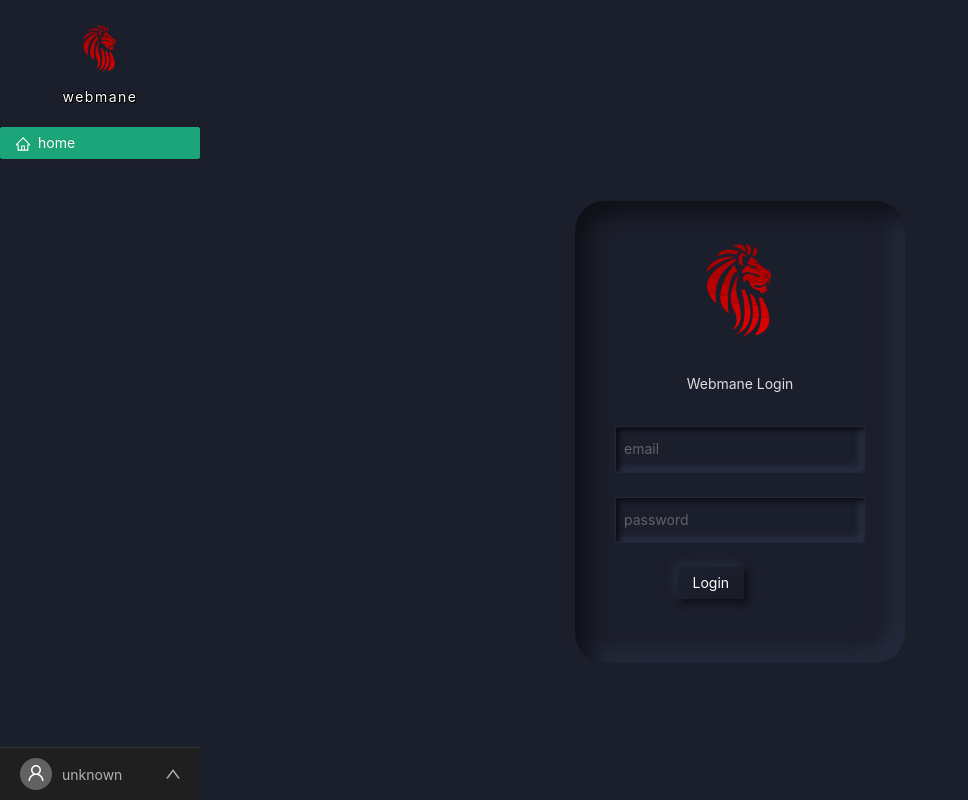
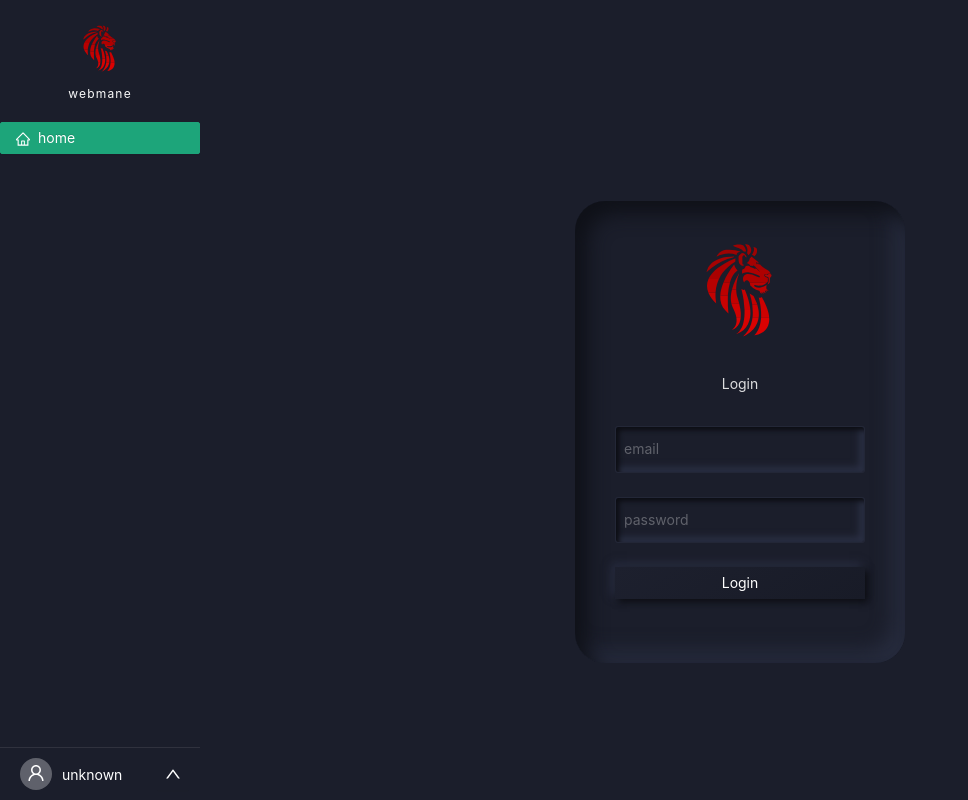
Before and after one commit to sjbavier/wm-react2, a React (Create React App) app: page /login in a window 1280 px wide. Shown: the whole page, without its empty margins (0-968 px from the left). Built offline with nearby package versions, Linux system fonts and the light colour scheme.

Commit message:
initial tailwind and neumorphism stuff

```diff
--- a/src/components/button/NeuButton.tsx
+++ b/src/components/button/NeuButton.tsx
@@ -1,12 +1,9 @@
-// import { InputProps } from 'antd/lib/input/Input'
 import { Button } from 'antd';
 import styled from 'styled-components';
 
-export const NeuButton = styled(Button)`
-border-radius: 0px;
-border: transparent;
-background: linear-gradient(145deg, #1d202e, #181b27);
-box-shadow:  3px 3px 7px #0b0c11,
-             -3px -3px 9px #2b3045;
-  }
+export const NeuButton = styled((props) => <Button {...props} />)`
+  border-radius: 0px;
+  border: transparent;
+  background: linear-gradient(145deg, #1d202e, #181b27);
+  box-shadow: 3px 3px 7px #0b0c11, -3px -3px 9px #2b3045;
 `;
--- a/src/components/form/input/NeuInput.tsx
+++ b/src/components/form/input/NeuInput.tsx
@@ -4,14 +4,12 @@ import styled from 'styled-components';
 
 export const NeuInput = styled(AntInput)`
   padding: 0.7rem 0.5rem;
-  border-color:#262a3cbd;
+  border-color: #262a3cbd;
   border-radius: 3px;
   background: #1b1e2b !important;
   background-color: #1b1e2b !important;
   box-shadow: inset 3px 3px 5px #0c0d13, inset -5px -5px 7px #2a2f43;
-  // background-color: -internal-light-dark(#1b1e2b), rgba(#1b1e2b)) !important;
   &:focus {
     box-shadow: inset 3px 3px 5px #0c0d13, inset -5px -5px 7px #2a2f43 !important;
   }
-  }
 `;
--- a/src/components/login/LoginForm.tsx
+++ b/src/components/login/LoginForm.tsx
@@ -1,6 +1,6 @@
 import { FC, useState, useContext } from 'react';
 import { Navigate, useSearchParams } from 'react-router-dom';
-import { Form, Button, Alert } from 'antd';
+import { Form, Alert } from 'antd';
 import { AuthContext } from '../auth/AuthContext';
 import { IAuth } from '../auth/useAuth';
 
@@ -93,7 +93,7 @@ const LoginForm: FC = () => {
               />
             </div>
             <div className={styles.logo_item}>
-              <h1>Webmane Login</h1>
+              <h1>Login</h1>
             </div>
           </div>
           <Form onFinish={(values: TFValues) => formSubmit(values)}>
@@ -134,12 +134,13 @@ const LoginForm: FC = () => {
                 onChange={onPasswordChange}
               />
             </Form.Item>
-            <Form.Item label="" wrapperCol={{ offset: 6 }}>
+            <Form.Item label="">
               <NeuButton
                 type="primary"
                 htmlType="submit"
                 loading={loading}
                 disabled={loading}
+                className="w-full"
               >
                 Login
               </NeuButton>
--- a/src/components/nav/Nav.module.scss
+++ /dev/null
@@ -1,127 +0,0 @@
-@import "../../global.scss";
-
-.nav_wrapper {
-  height: 100vh;
-  display: flex;
-  flex-direction: column;
-  flex-wrap: wrap;
-}
-
-.column_wrapper {
-  display: flex;
-  flex-direction: column;
-  height: 100%;
-}
-
-.menu {
-  height: 150px;
-  color: $black;
-}
-
-.logo_wrapper {
-  display: flex;
-  justify-content: center;
-  align-items: center;
-  cursor: pointer;
-}
-
-.logo {
-  max-width: calc(200px / 4);
-  width: 100%;
-  padding: 24px 0 12px 0;
-}
-
-.logo_text {
-  color: #fff;
-  size: 2rem;
-  text-align: center;
-  letter-spacing: 1.5px;
-  text-shadow: 1px 1px 0px $black, -1px -1px 0px $black, 0px 1px 0px $black,
-    0px -1px 0px $black;
-}
-
-.logo_subtext {
-  color: rgba(255, 255, 255, 0.09);
-  size: 3rem;
-  letter-spacing: 2px;
-  text-align: center;
-}
-
-.menu_flex {
-  display: flex;
-  align-items: flex-end;
-}
-
-.flex_grow_1 {
-  flex-grow: 1;
-}
-
-.user_pop_up_wrapper {
-  position: absolute;
-  bottom: 53px;
-  width: 200px;
-  grid-template-columns: 1fr 1fr;
-  color: $white65;
-  border-top: 1px solid rgba(255, 255, 255, 0.09);
-  opacity: 0;
-  display: none;
-  .active {
-    display: inline-grid;
-    opacity: 100;
-  }
-  :nth-child(odd) .user_item {
-    border-right: 1px solid rgba(255, 255, 255, 0.09);
-  }
-  .user_item {
-    height: 4.5rem;
-    align-self: center;
-    justify-self: stretch;
-    align-items: center;
-    display: flex;
-    flex-direction: column;
-    justify-content: center;
-    cursor: pointer;
-    background: darken($dark_bg, 3%);
-    &:hover {
-      background: lighten($dark_bg, 5%);
-    }
-    div {
-      align-self: center;
-      align-items: center;
-      font-size: 0.9em;
-      color: $white65;
-    }
-  }
-}
-
-.user_box {
-  display: inline-grid;
-  grid-template-columns: [first] 52px [second] 2fr [third] 1fr;
-  column-gap: 10px;
-  border-top: 1px solid rgba(255, 255, 255, 0.09);
-  width: 200px;
-  user-select: none;
-  cursor: pointer;
-  background: $dark_bg;
-  &:hover {
-    background: lighten($dark_bg, 5%);
-  }
-
-  .user_avatar {
-    margin: 10px 10px 10px 20px;
-    align-self: center;
-  }
-
-  .user_text {
-    vertical-align: middle;
-    color: $white65;
-    align-self: center;
-  }
-
-  .user_button {
-    background: none;
-    color: $white65;
-    border: none;
-    align-self: center;
-  }
-}
--- a/src/components/nav/Nav.tsx
+++ b/src/components/nav/Nav.tsx
@@ -13,16 +13,15 @@ import {
 import { AuthContext } from '../auth/AuthContext';
 import webmaneLogo from '../../img/LionHeadLOGO.svg';
 
-import styles from './Nav.module.scss';
 import Text from 'antd/lib/typography/Text';
 import styled from 'styled-components';
+import { DivWrapper } from '../../models/models';
 
 const Nav: FC = () => {
   const navigate = useNavigate();
   const { isLoggedIn, setIsLoggedIn, setToken, user, setUser } =
     useContext(AuthContext);
-  const [loginOpacity, setLoginOpacity] = useState<number>(0);
-  const [loginDisplay, setLoginDisplay] = useState<string>('none');
+  const [popUp, setPopUp] = useState<boolean>(false);
 
   const logout = (ev: React.MouseEvent<HTMLDivElement>) => {
     setToken('');
@@ -31,30 +30,30 @@ const Nav: FC = () => {
     navigate('');
   };
 
-  const userMenu = {
-    opacity: loginOpacity,
-    display: loginDisplay
-  };
-
   const handleAvatarClick = (e: React.MouseEvent<HTMLDivElement>): void => {
     e.preventDefault();
-    if (loginOpacity) {
-      setLoginOpacity(0);
-      setLoginDisplay('none');
-      return;
-    }
-    setLoginOpacity(100);
-    setLoginDisplay('inline-grid');
+    console.log(popUp);
+    setPopUp(!popUp);
   };
 
   return (
     <header>
       <NavWrapper className="flex h-screen flex-col flex-wrap ">
-        <div className={styles.column_wrapper}>
-          <div className={styles.logo_wrapper} onClick={() => navigate('')}>
-            <img className={styles.logo} src={webmaneLogo} alt="Webmane logo" />
+        <div className="flex flex-col h-full">
+          <div
+            className="flex justify-center items-center cursor-pointer"
+            onClick={() => navigate('')}
+          >
+            <img
+              className="w-full pt-6 pb-3"
+              src={webmaneLogo}
+              alt="Webmane logo"
+              style={{ maxWidth: 'calc(200px / 4)' }}
+            />
           </div>
-          <h1 className={styles.logo_text}>webmane</h1>
+          <h1 className="text-zinc-50 text-center tracking-widest text-xs">
+            webmane
+          </h1>
           <div className="grow ">
             <Button
               type="primary"
@@ -86,64 +85,122 @@ const Nav: FC = () => {
             )}
           </div>
 
-          <div className={styles.user_box} onClick={handleAvatarClick}>
-            <div className={styles.user_pop_up_wrapper} style={userMenu}>
+          <UserBox onClick={handleAvatarClick}>
+            <UserPopUpWrapper className={popUp ? '' : 'invisible collapsed'}>
               {isLoggedIn && user && (
                 <>
-                  <div className={styles.user_item} onClick={logout}>
+                  <UserItem onClick={logout}>
                     <div>
                       <UserOutlined />
                     </div>
                     <div>Logout</div>
-                  </div>
-                  <div
-                    className={styles.user_item}
-                    onClick={() => navigate('/dashboard')}
-                  >
+                  </UserItem>
+                  <UserItem onClick={() => navigate('/dashboard')}>
                     <div>
                       <ApartmentOutlined />
                     </div>
                     <div>Dashboard</div>
-                  </div>
+                  </UserItem>
                 </>
               )}
               {!isLoggedIn && (
                 <>
-                  <div
-                    className={styles.user_item}
-                    onClick={() => navigate('/login')}
-                  >
+                  <UserItem onClick={() => navigate('/login')}>
                     <div>
                       <UserOutlined />
                     </div>
                     <div>Login</div>
-                  </div>
-                  <div
-                    className={styles.user_item}
-                    onClick={() => navigate('/Signup')}
-                  >
+                  </UserItem>
+                  <UserItem onClick={() => navigate('/Signup')}>
                     <div>
                       <UserAddOutlined />
                     </div>
                     <div>Signup</div>
-                  </div>
+                  </UserItem>
                 </>
               )}
-            </div>
-            <Avatar icon={<UserOutlined />} className={styles.user_avatar} />
-            <Text ellipsis={true} className={styles.user_text}>
-              {user ? user : 'unknown'}
-            </Text>
-            <Button
-              className={styles.user_button}
-              icon={<UpOutlined />}
-            ></Button>
-          </div>
+            </UserPopUpWrapper>
+            <UserAvatar icon={<UserOutlined />} />
+            <UserText ellipsis={true}>{user ? user : 'unknown'}</UserText>
+            <UserButton icon={<UpOutlined />}></UserButton>
+          </UserBox>
         </div>
       </NavWrapper>
     </header>
   );
 };
+
+const UserAvatar = styled(Avatar)`
+  margin: 10px 10px 10px 20px;
+  align-self: center;
+`;
+
+const UserText = styled(Text)`
+  vertical-align: middle;
+  color: #fff;
+  align-self: center;
+`;
+
+const UserButton = styled(Button)`
+  background: none;
+  color: #fff;
+  border: none;
+  align-self: center;
+`;
+
+const UserItem = styled.div`
+  align-self: center;
+  justify-self: stretch;
+  align-items: center;
+  display: flex;
+  flex-direction: column;
+  justify-content: center;
+  transition: all 0.2s ease-in;
+  height: 3.31rem;
+  cursor: pointer;
+  &:hover {
+    background-color: rgba(255, 255, 255, 0.03);
+  }
+  > div {
+    align-self: center;
+    align-items: center;
+    font-size: 0.9em;
+    color: #fff;
+  }
+`;
+
+const UserBox = styled.div`
+  display: inline-grid;
+  grid-template-columns: [first] 52px [second] 2fr [third] 1fr;
+  column-gap: 10px;
+  border-top: 1px solid rgba(255, 255, 255, 0.09);
+  width: 200px;
+  user-select: none;
+  cursor: pointer;
+  &:hover {
+    background-color: rgba(255, 255, 255, 0.03);
+  }
+`;
+
+const UserPopUp: FC<DivWrapper> = ({ callback, children, ...rest }) => {
+  return <div {...rest}>{children}</div>;
+};
+const UserPopUpWrapper = styled(UserPopUp)`
+  position: absolute;
+  bottom: 53px;
+  width: 200px;
+  grid-template-columns: 1fr 1fr;
+  color: #fff;
+  border-top: 1px solid rgba(255, 255, 255, 0.09);
+  display: inline-grid;
+  transition: opacity 0.2s ease-in;
+  &.collapsed {
+    opacity: 0;
+  }
+  &:nth-child(odd) .user_item {
+    border-right: 1px solid rgba(255, 255, 255, 0.09);
+  }
+`;
 
 const NavWrapper = styled.div`
   // border-radius: 0px;
--- a/src/models/models.ts
+++ b/src/models/models.ts
@@ -1,3 +1,5 @@
+import React from 'react';
+
 export type TRequest = {
   method: string;
   path: string;
@@ -16,3 +18,7 @@ export interface ICategory {
   name: string;
   category_id: number;
 }
+
+export interface DivWrapper extends React.HTMLAttributes<HTMLDivElement> {
+  callback?: Function;
+}
```
